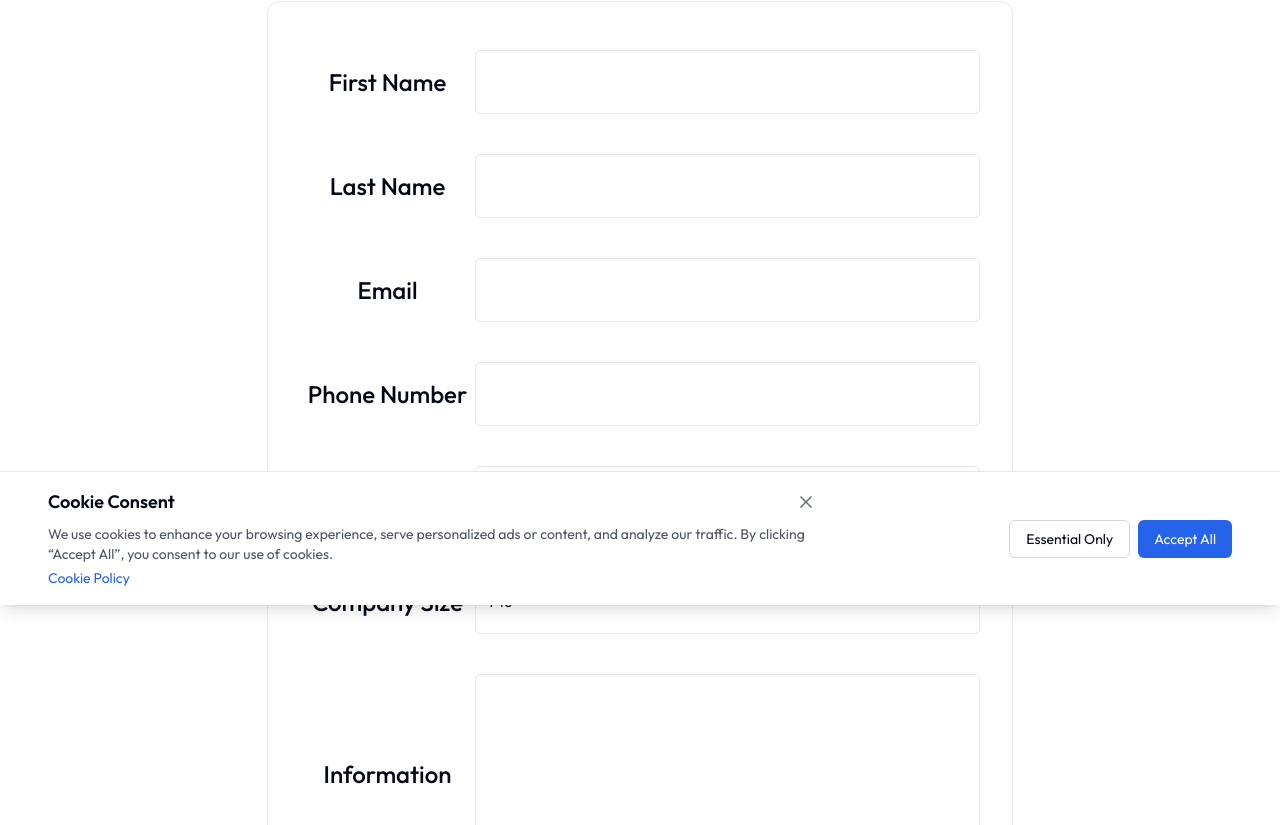
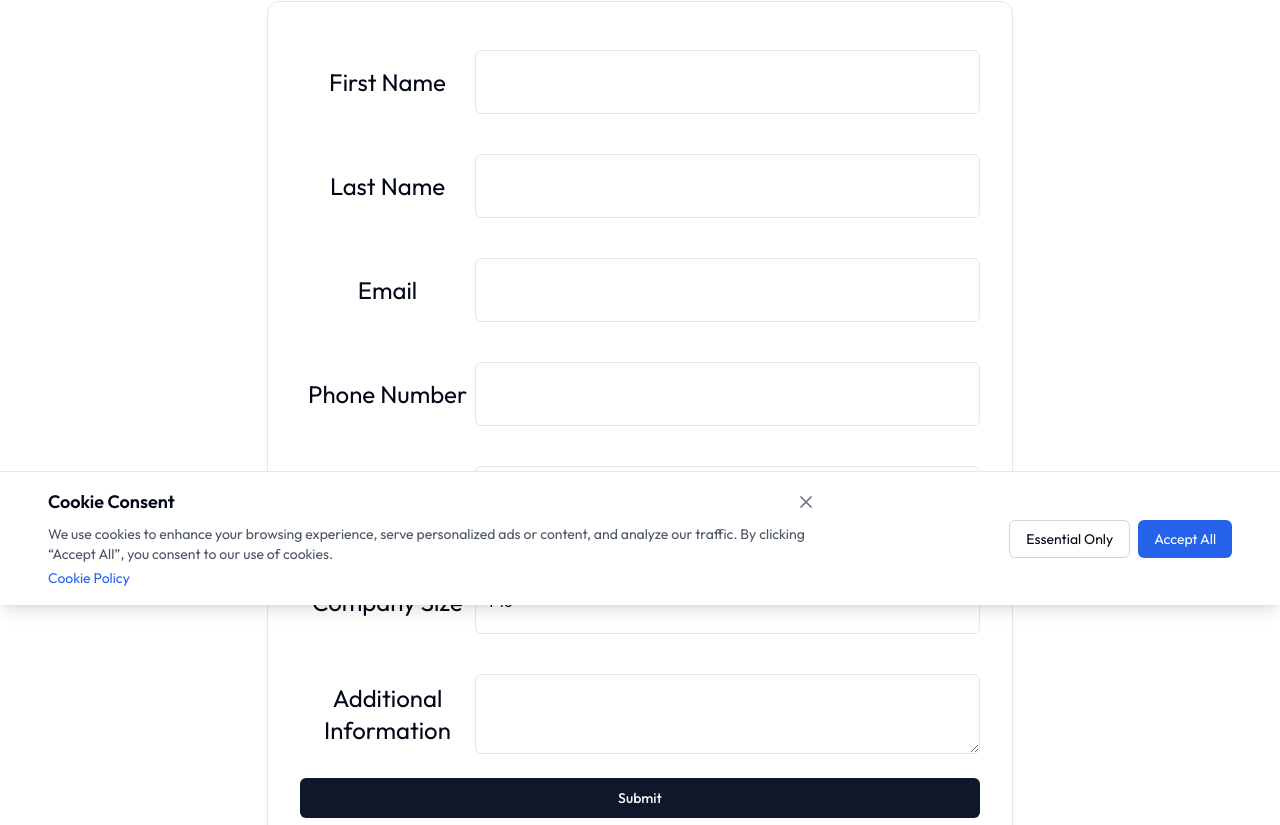
Before and after one commit to weraa-maker/weraa, a Next.js app: page /contact/FirstSection in a window 1280 px wide. Shown: the part 195-1020 px from the top of the page. Built offline with nearby package versions, Linux system fonts and the light colour scheme.

Commit message:
Fix: Replace dependencies on missing packages with pure React/TypeScript implementations

```diff
--- a/app/contact/FirstSection/page.tsx
+++ b/app/contact/FirstSection/page.tsx
@@ -1,9 +1,6 @@
 "use client";
 
-import { useState } from "react";
-import { zodResolver } from "@hookform/resolvers/zod";
-import { useForm } from "react-hook-form";
-import * as z from "zod";
+import { useState, ChangeEvent, FormEvent } from "react";
 import Image from "next/image";
 
 import {
@@ -15,78 +12,73 @@ import {
 } from "@/components/ui/select";
 
 import { Button } from "@/components/ui/button";
-import {
-  Form,
-  FormControl,
-  FormDescription,
-  FormField,
-  FormItem,
-  FormLabel,
-  FormMessage,
-} from "@/components/ui/form";
 import { Input } from "@/components/ui/input";
-
 import { useToast } from "@/components/ui/use-toast";
 import { Textarea } from "@/components/ui/textarea";
 
-
-const FormSchema = z.object({
-  first_name: z.string(),
-  last_name: z.string(),
-  email: z.string().email(),
-  phone_number: z.string(),
-  country: z.enum(["canada", "usa"]),
-  company_size: z.enum([
-    "1-10",
-    "11-50",
-    "51-200",
-    "201-500",
-    "501-1000",
-    "1000+",
-  ]),
-  info: z.string(),
-});
-
-type FormValues = {
+// Define types for form data
+type FormData = {
   first_name: string;
   last_name: string;
   email: string;
   phone_number: string;
-  country: "canada" | "usa";
-  company_size: "1-10" | "11-50" | "51-200" | "201-500" | "501-1000" | "1000+";
+  country: string;
+  company_size: string;
   info: string;
 };
 
-
-
 export default function FirstSection() {
-
   const [loading, setLoading] = useState(false);
   const [submitted, setSubmitted] = useState(false);
   const { toast } = useToast();
 
-
-  const form = useForm<FormValues>({
-    resolver: zodResolver(FormSchema),
-    defaultValues: {
+  // Form state
+  const [formData, setFormData] = useState<FormData>({
     first_name: "",
     last_name: "",
     email: "",
     phone_number: "",
     country: "canada",
     company_size: "1-10",
-      info: "",
-    },
+    info: ""
   });
 
-  async function onSubmit(data: z.infer<typeof FormSchema>) {
-    console.log(data);
+  // Handle form field changes
+  const handleChange = (e: ChangeEvent<HTMLInputElement | HTMLTextAreaElement>) => {
+    const { name, value } = e.target;
+    setFormData(prev => ({
+      ...prev,
+      [name]: value
+    }));
+  };
+
+  // Handle select changes
+  const handleSelectChange = (name: string, value: string) => {
+    setFormData(prev => ({
+      ...prev,
+      [name]: value
+    }));
+  };
+
+  // Form submission
+  async function handleSubmit(e: FormEvent<HTMLFormElement>) {
+    e.preventDefault();
+
+    // Basic email validation
+    if (!formData.email.includes('@')) {
+      toast({
+        title: "Error",
+        description: 'Please enter a valid email address',
+      });
+      return;
+    }
+
     try {
       setLoading(true);
       const res = await fetch("/api/contact", {
         method: "POST",
         headers: { "Content-Type": "application/json" },
-            body: JSON.stringify(data),
+        body: JSON.stringify(formData),
       });
 
       if (!res.ok) {
@@ -94,272 +86,139 @@ export default function FirstSection() {
       }
 
       setSubmitted(true);
-
     }
     catch (err) {
       console.error(err);
       toast({
         title: "Error",
         description: 'Something went wrong',
-
-        })
+      });
     }
     finally {
       setLoading(false);
     }
   }
 
-
-
-
   return (
-    <div className=" items-center justify-center flex flex-col px-20 m:px-0 py-20 space-y-10 text-center ">
+    <div className="items-center justify-center flex flex-col px-20 m:px-0 py-20 space-y-10 text-center">
       {!submitted ? (
-            <div className="text-5xl ">
-                    <div className="text-5xl ">Talk with our sales team</div>
-
+        <div className="text-5xl">
+          <div className="text-5xl">Talk with our sales team</div>
           <div className="text-xl">
             Fill out your information and a Bird sales representative will contact
             you shortly.
           </div>
-
         </div>
       ) : (
-
-                    <div className="text-3xl text-green-400 ">Thank you for contacting us. We will be in contact with you shortly.</div>
-
+        <div className="text-3xl text-green-400">
+          Thank you for contacting us. We will be in contact with you shortly.
+        </div>
       )}
 
+      {!submitted ? (
+        <form
+          onSubmit={handleSubmit}
+          className="md:w-2/3 space-y-6 border p-8 rounded-xl"
+        >
+          <div className="flex items-center justify-center space-y-4 w-full">
+            <label className="w-60 text-2xl pt-4">First Name</label>
+            <Input
+              className="w-full"
+              name="first_name"
+              value={formData.first_name}
+              onChange={handleChange}
+            />
+          </div>
 
+          <div className="flex items-center justify-center space-y-4 w-full">
+            <label className="w-60 text-2xl pt-4">Last Name</label>
+            <Input
+              className=""
+              name="last_name"
+              value={formData.last_name}
+              onChange={handleChange}
+            />
+          </div>
 
+          <div className="flex items-center justify-center space-y-4">
+            <label className="w-60 text-2xl pt-4">Email</label>
+            <Input
+              className=""
+              name="email"
+              value={formData.email}
+              onChange={handleChange}
+            />
+          </div>
 
+          <div className="flex items-center justify-center space-y-4 w-full">
+            <label className="w-60 text-2xl pt-4">Phone Number</label>
+            <Input
+              className=""
+              name="phone_number"
+              value={formData.phone_number}
+              onChange={handleChange}
+            />
+          </div>
 
-
-
-      <Form {...form}>
-        {!submitted ? (
-
-
-        <form
-          onSubmit={form.handleSubmit(onSubmit)}
-
-
-          className="md:w-2/3 space-y-6 border p-8 rounded-xl "
-
+          <div className="flex items-center justify-center space-y-4 w-full">
+            <label className="w-60 text-2xl pt-4">Country</label>
+            <Select
+              onValueChange={(value) => handleSelectChange("country", value)}
+              defaultValue={formData.country}
             >
-          <FormField
-            control={form.control}
-            name="first_name"
-            render={({ field }) => (
-              <FormItem className="flex items-center justify-center  space-y-4 w-full">
-                <FormLabel className="w-60 text-2xl pt-4">First Name</FormLabel>
-                <FormControl>
-                  <Input className="w-full" placeholder="" {...field} />
-                </FormControl>
-
-                <FormMessage />
-              </FormItem>
-            )}
-          />
-          <FormField
-            control={form.control}
-            name="last_name"
-            render={({ field }) => (
-              <FormItem className="flex items-center justify-center  space-y-4 w-full">
-                <FormLabel className="w-60 text-2xl pt-4">Last Name</FormLabel>
-                <FormControl>
-                  <Input className="" placeholder="" {...field} />
-                </FormControl>
-
-                <FormMessage />
-              </FormItem>
-            )}
-          />
-
-          <FormField
-            control={form.control}
-            name="email"
-            render={({ field }) => (
-              <FormItem className="flex items-center justify-center  space-y-4 ">
-                <FormLabel className="w-60 text-2xl pt-4">Email</FormLabel>
-                <FormControl>
-                  <Input className="" placeholder="" {...field} />
-                </FormControl>
-
-              </FormItem>
-            )}
-          />
-          <FormField
-            control={form.control}
-            name="phone_number"
-            render={({ field }) => (
-              <FormItem className="flex items-center justify-center  space-y-4 w-full">
-                <FormLabel className="w-60 text-2xl pt-4">
-                  Phone Number
-                </FormLabel>
-                <FormControl>
-                  <Input className="" placeholder="" {...field} />
-                </FormControl>
-
-                <FormMessage />
-              </FormItem>
-            )}
-          />
-
-          <FormField
-            control={form.control}
-            name="country"
-            render={({ field }) => (
-                <FormItem className="flex items-center justify-center  space-y-4 w-full">
-                 <FormLabel className="w-60 text-2xl pt-4">Country</FormLabel>
-                <Select
-
-                  onValueChange={field.onChange}
-                  defaultValue={field.value}
-                >
-                  <FormControl>
               <SelectTrigger>
                 <SelectValue placeholder="Select a country" />
               </SelectTrigger>
-                  </FormControl>
               <SelectContent>
                 <div className="flex gap-4">
-                      <SelectItem value="canada"> Canada</SelectItem>
+                  <SelectItem value="canada">Canada</SelectItem>
                 </div>
                 <SelectItem value="usa">
                   United States of America
                 </SelectItem>
               </SelectContent>
             </Select>
+          </div>
 
-
-                <FormMessage />
-              </FormItem>
-            )}
-          />
-
-
-
-        <FormField
-         control={form.control}
-            name="company_size"
-            render={({ field }) => (
-                <FormItem className="flex items-center justify-center  space-y-4 w-full">
-                 <FormLabel className="w-60 text-2xl pt-4">Company Size</FormLabel>
+          <div className="flex items-center justify-center space-y-4 w-full">
+            <label className="w-60 text-2xl pt-4">Company Size</label>
             <Select
-
-                  onValueChange={field.onChange}
-                  defaultValue={field.value}
+              onValueChange={(value) => handleSelectChange("company_size", value)}
+              defaultValue={formData.company_size}
             >
-                  <FormControl>
               <SelectTrigger>
-                      <SelectValue placeholder="How many employees?" />
+                <SelectValue placeholder="Select company size" />
               </SelectTrigger>
-                  </FormControl>
               <SelectContent>
-                    <div className="flex gap-4">
-                      <SelectItem value="1-10">
-                        1-10
-                      </SelectItem>
-                    </div>
-                    <SelectItem value="11-50">
-                        11-50
-                    </SelectItem>
-                    <SelectItem value="51-200">
-                        51-200
-                    </SelectItem>
-                    <SelectItem value="201-500">
-                        201-500
-                    </SelectItem>
-                    <SelectItem value="501-1000">
-                        501-1000
-                    </SelectItem>
-                    <SelectItem value="1000+">
-                        1000+
-                    </SelectItem>
-
+                <SelectItem value="1-10">1-10</SelectItem>
+                <SelectItem value="11-50">11-50</SelectItem>
+                <SelectItem value="51-200">51-200</SelectItem>
+                <SelectItem value="201-500">201-500</SelectItem>
+                <SelectItem value="501-1000">501-1000</SelectItem>
+                <SelectItem value="1000+">1000+</SelectItem>
               </SelectContent>
             </Select>
-
-
-                <FormMessage />
-              </FormItem>
-            )}
-            />
-
-<FormField
-            control={form.control}
-            name="info"
-            render={({ field }) => (
-              <FormItem className="flex items-center justify-center  space-y-4 w-full">
-                <FormLabel className="w-60 text-2xl pt-4">
-                 Information
-                </FormLabel>
-                <FormControl>
-                  <Textarea
-                  style={{height: "200px"}}
-                  className="" placeholder="" {...field} />
-                </FormControl>
-
-                <FormMessage />
-              </FormItem>
-            )}
-          />
-
-
-
-
-
-
-
-
-             <div className="flex items-center justify-center
-              gap-4">
-            <Button
-
-                type="submit"
-                className="bg-[#000] text-xl rounded-sm w-80 h-20 "
-
-                disabled={loading}
-                onClick={() => form.handleSubmit(onSubmit)}
-              >
-                Submit
-              </Button>
-
           </div>
 
-
-
-
-
-
-
-
-
-
-        </form>
-        ) : (
-            <div className="text-2xl h-screen text-green-400 items-center space-y-20 flex flex-col ">
-
-                <div className="">
-
-                    <Image
-                      src="/videos/check.gif"
-                      alt="Success check mark animation"
-                      width={112}
-                      height={112}
-                      className="h-28 w-28"
+          <div className="flex items-center justify-center space-y-4 w-full">
+            <label className="w-60 text-2xl pt-4">Additional Information</label>
+            <Textarea
+              className=""
+              name="info"
+              value={formData.info}
+              onChange={handleChange}
             />
-
           </div>
 
-            </div>
-
-
-        )}
-
-
-      </Form>
+          <Button
+            type="submit"
+            disabled={loading}
+            className="w-full"
+          >
+            {loading ? "Submitting..." : "Submit"}
+          </Button>
+        </form>
+      ) : null}
     </div>
   );
 }
```
Also changed, not shown: app/(landing-page)/SixthSection/page.tsx (+14 -57 lines). Lines whose indentation alone changed are shown as unchanged.
